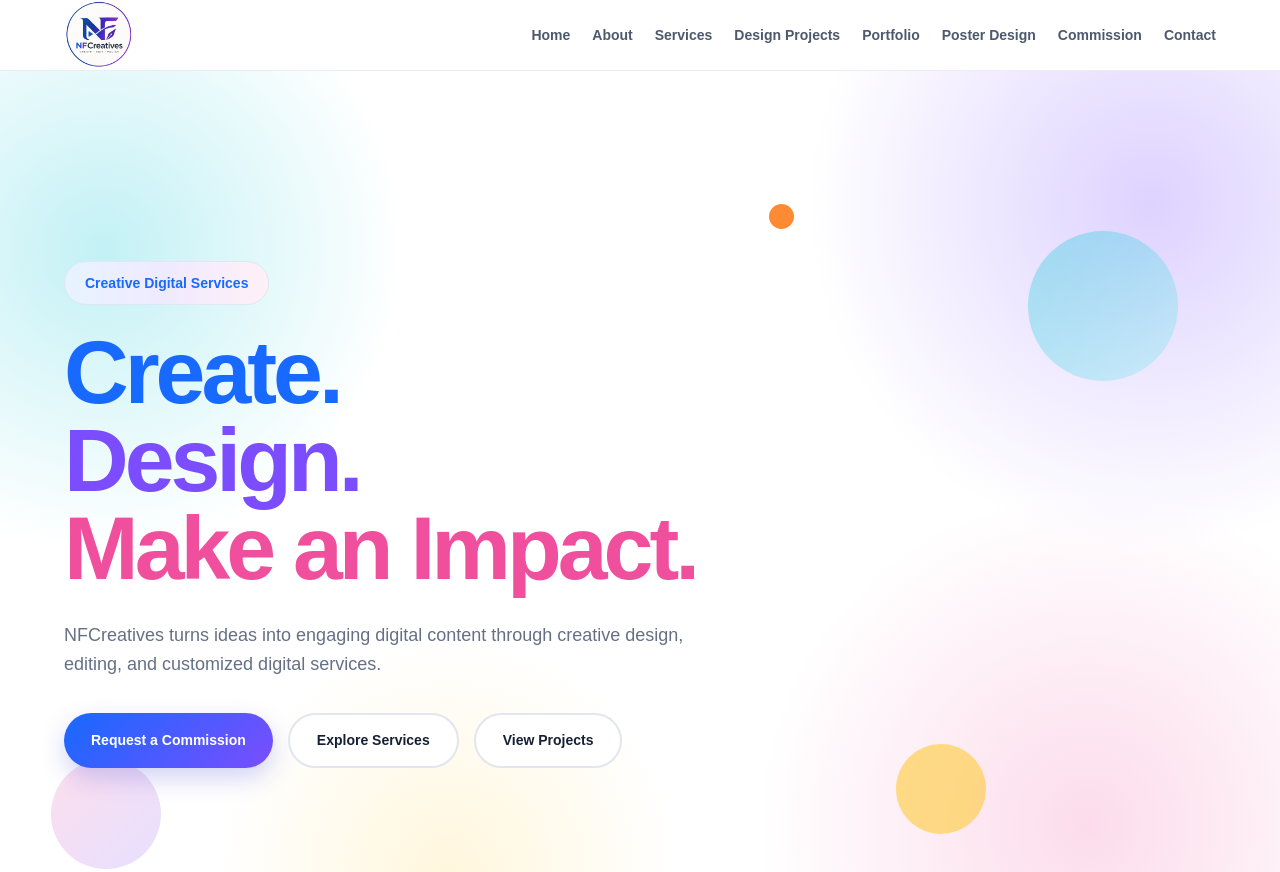
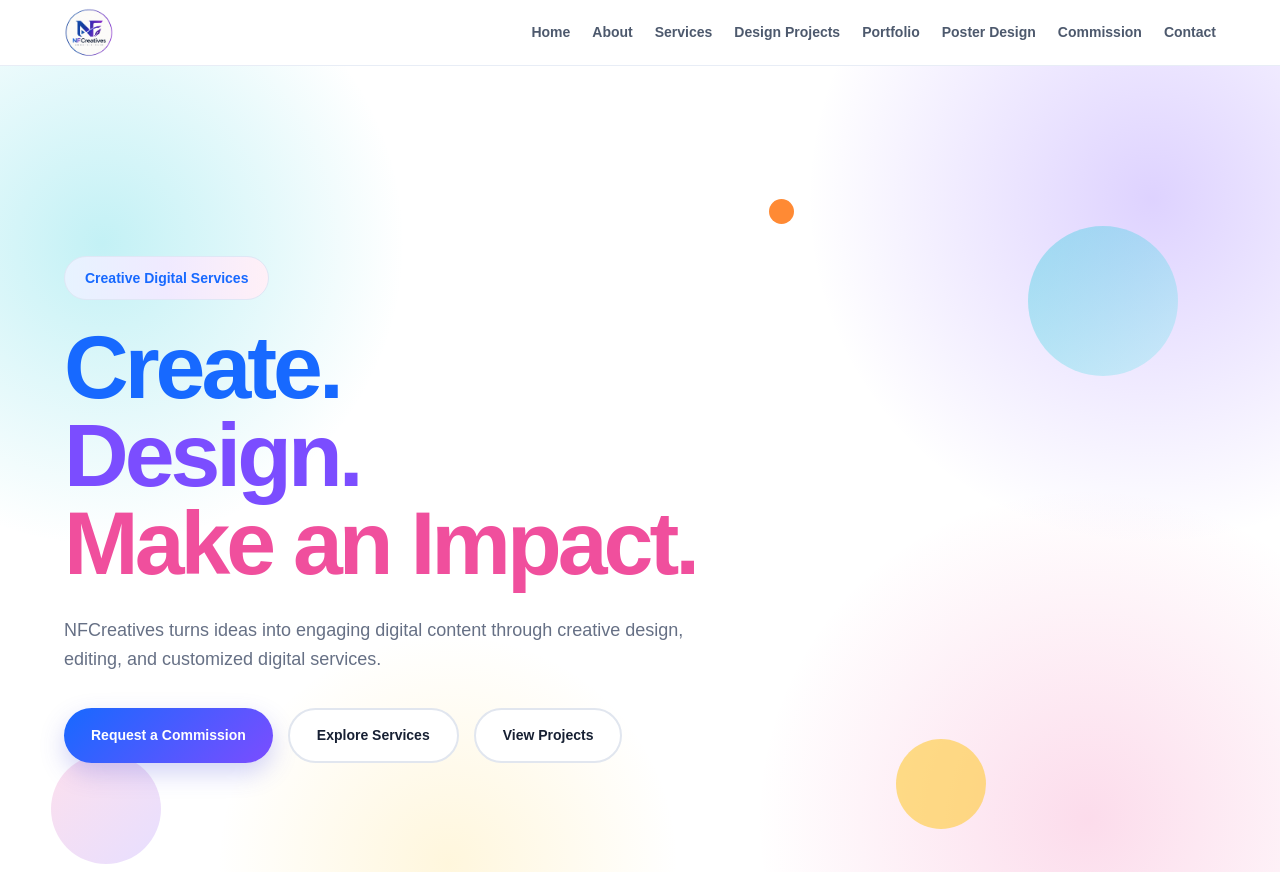
Before and after one commit to codarangannorfatmah-pixel/codarangannorfatmah-pixel.github.io, a plain HTML site: page index.html in a window 1280 px wide. Shown: the top 872 px of the page. Drawn offline with Linux system fonts and the light colour scheme.

Commit message:
Header adjust

```diff
--- a/index.html
+++ b/index.html
@@ -1199,7 +1199,7 @@
         <div class="nav-container">
 
             <a href="#home">
-                <img src="logo.png" alt="NFCreatives Logo" style="width: 70px; height: auto;">
+                <img src="logo.png" alt="NFCreatives Logo" style="width: 50px; height: auto;">
             </a>
 
             <nav>
```
